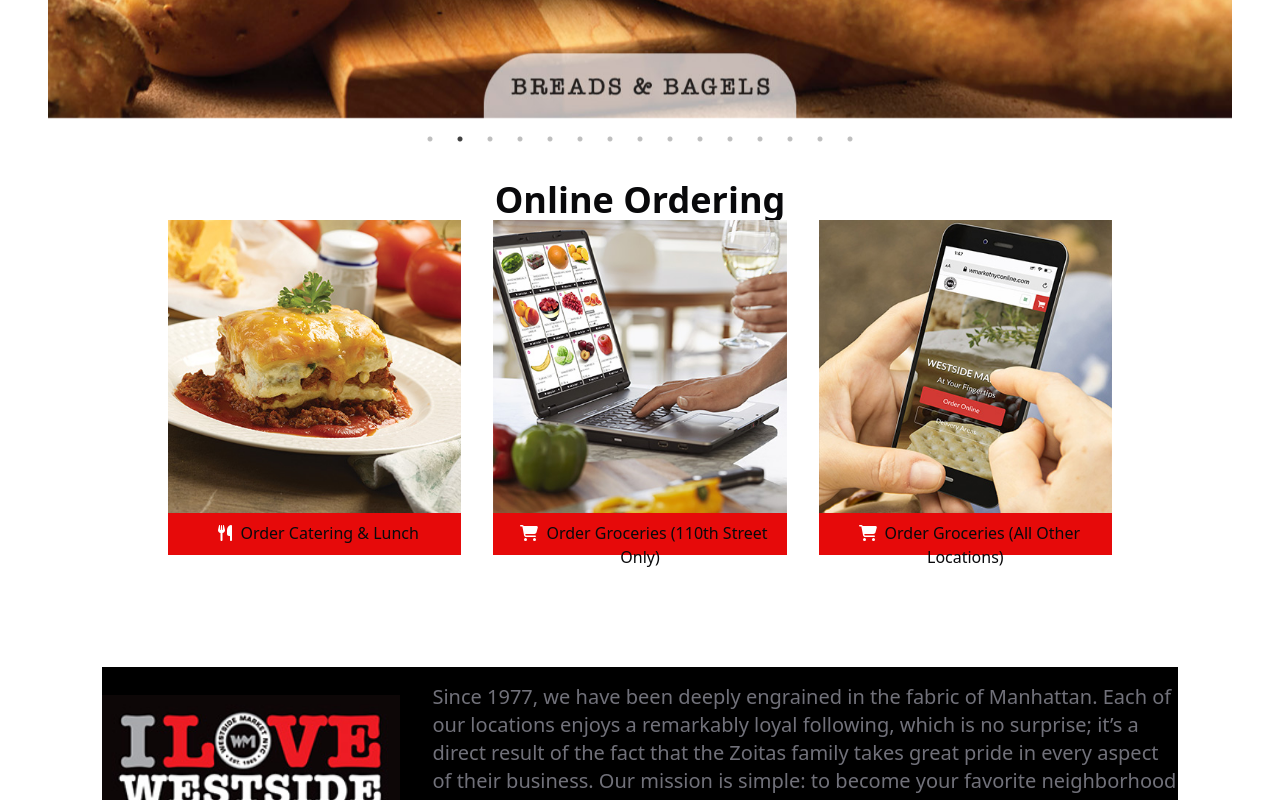
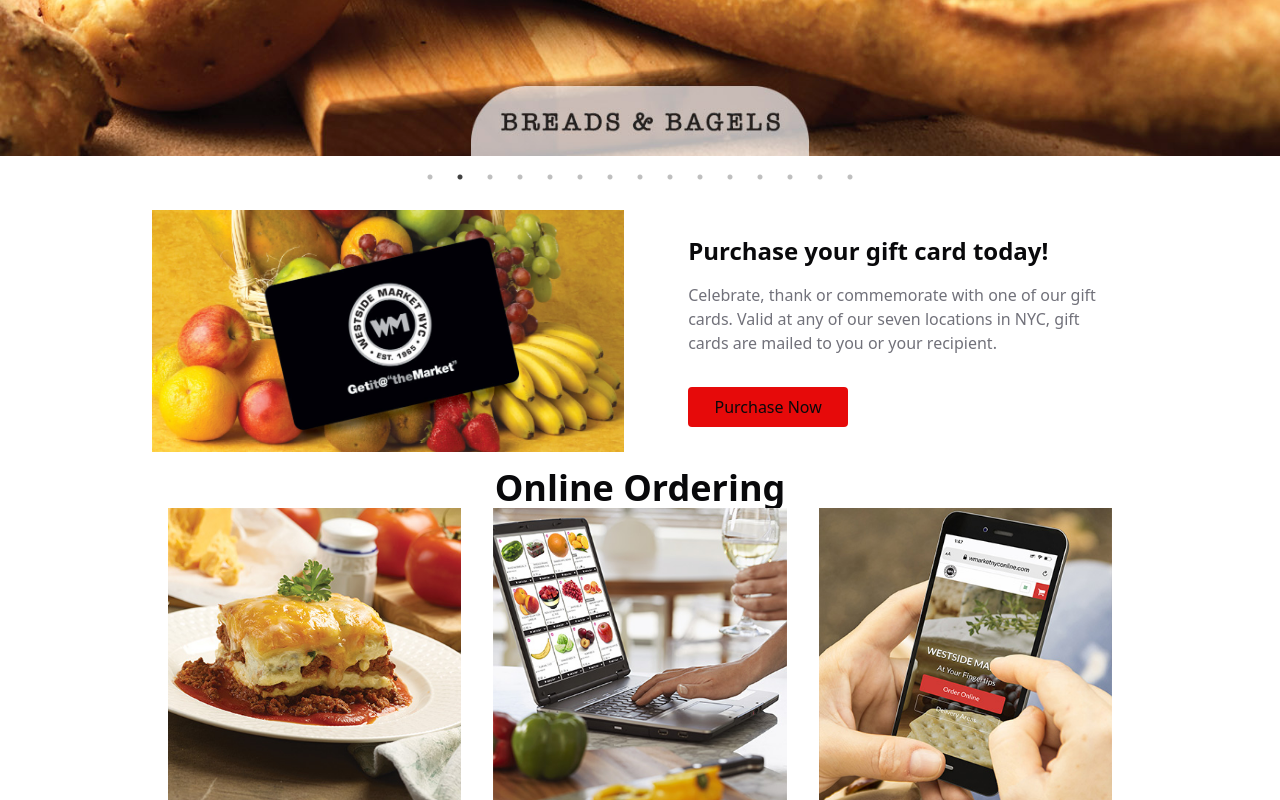
Before and after one commit to yolo729/loyalty-frontend, a React (Vite) app: page / in a window 1280 px wide. Shown: the part 564-1364 px from the top of the page. Built offline with nearby package versions, Linux system fonts and the light colour scheme.

Commit message:
Some essure fixed

```diff
--- a/src/components/Gallery.tsx
+++ b/src/components/Gallery.tsx
@@ -102,7 +102,7 @@
     <>
       <section
         id="about"
-        className="container  bg-white px-12 sm:py-12"
+        className="container bg-white px-0 sm:py-12"
       >
         <div>
           <Slider {...settings}>
--- /dev/null
+++ b/src/components/Giftcard.tsx
@@ -0,0 +1,28 @@
+import cubeLeg from "../assets/mark.jpg";
+import '../App.css'
+
+
+export const Giftcard = () => {
+  return (
+    <section className="container bg-white">
+      <div className="grid lg:grid-cols-[1fr,1fr] gap-8 place-items-center pb-2 pt-0 p-32">
+        <img
+          src={cubeLeg}
+          className="w-[300px] md:w-[500px] lg:w-[600px] object-contain"
+          alt="About services"
+        />
+
+        <div>
+          <h2 className="text-2xl md:text-1xl font-bold">
+            Purchase your gift card today!
+          </h2>
+
+          <p className="text-muted-foreground text-1xl mt-4 mb-8">
+            Celebrate, thank or commemorate with one of our gift<br /> cards. Valid at any of our seven locations in NYC, gift <br /> cards are mailed to you or your recipient.
+          </p>
+          <button className="p-2 w-40 rounded bg-[#e60a0a]">Purchase Now</button>
+        </div>
+      </div>
+    </section>
+  );
+};
--- a/src/components/Home.tsx
+++ b/src/components/Home.tsx
@@ -2,12 +2,14 @@
 import { Lovelg } from "./Lovelg";
 import { Ordering } from "./Ordering";
 import { Location } from "./Location";
+import { Giftcard } from "./Giftcard";
 
 export const Home = () => {
 
   return (
     <>
       <Gallery />
+      <Giftcard />
       <Ordering />
       <Lovelg />
       <Location />
```
